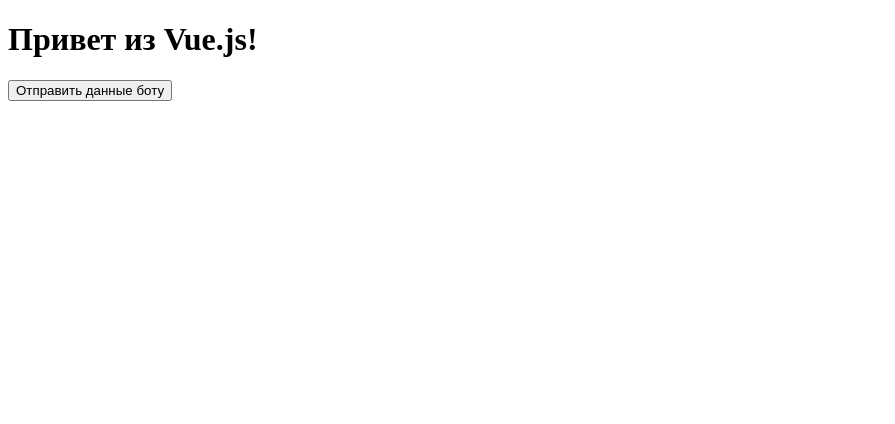
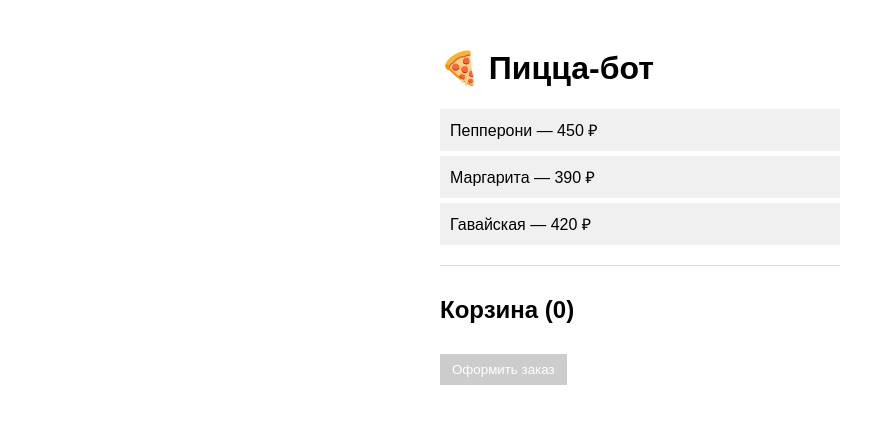
Before and after one commit to Poco-dev/project, a Vue app: page / in a window 1280 px wide. Shown: the top 424 px of the page, without its empty margins (0-895 px from the left). Built offline with nearby package versions, Linux system fonts and the light colour scheme.

Commit message:
Update App.vue

```diff
--- a/src/App.vue
+++ b/src/App.vue
@@ -1,26 +1,110 @@
 <template>
-  <div>
-    <h1>Привет из Vue.js!</h1>
-    <button @click="sendDataToBot">Отправить данные боту</button>
+  <div class="app">
+    <h1>🍕 Пицца-бот</h1>
+
+    <div class="menu">
+      <div v-for="item in menu" :key="item.id" class="menu-item" @click="selectItem(item)">
+        {{ item.name }} — {{ item.price }} ₽
+      </div>
+    </div>
+
+    <div v-if="selectedItem" class="selected-item">
+      Выбрано: <strong>{{ selectedItem.name }}</strong>
+      <button @click="addToCart">Добавить в корзину</button>
+    </div>
+
+    <div class="cart">
+      <h2>Корзина ({{ cart.length }})</h2>
+      <ul>
+        <li v-for="(item, index) in cart" :key="index">
+          {{ item.name }} — {{ item.price }} ₽
+          <button @click="removeFromCart(index)">❌</button>
+        </li>
+      </ul>
+      <button @click="sendOrder" :disabled="!cart.length">Оформить заказ</button>
+    </div>
   </div>
 </template>
 
 <script>
 export default {
-  mounted() {
-    console.log(window.Telegram?.WebApp); // Должен вывести объект, если запущено в Telegram
-    console.log(window.Telegram?.WebApp.initData); // Данные от Telegram (user, chat и т. д.)
+  data() {
+    return {
+      menu: [
+        { id: 1, name: "Пепперони", price: 450 },
+        { id: 2, name: "Маргарита", price: 390 },
+        { id: 3, name: "Гавайская", price: 420 },
+      ],
+      selectedItem: null,
+      cart: [],
+    };
   },
   methods: {
-    sendDataToBot() {
+    selectItem(item) {
+      this.selectedItem = item;
+    },
+    addToCart() {
+      if (this.selectedItem) {
+        this.cart.push(this.selectedItem);
+        this.selectedItem = null;
+      }
+    },
+    removeFromCart(index) {
+      this.cart.splice(index, 1);
+    },
+    sendOrder() {
       if (window.Telegram?.WebApp) {
-        window.Telegram.WebApp.sendData("Данные из Vue!");
-        window.Telegram.WebApp.exitFullscreen();
+        const tg = window.Telegram.WebApp;
+        tg.sendData(JSON.stringify({
+          action: "order",
+          cart: this.cart,
+          total: this.cart.reduce((sum, item) => sum + item.price, 0),
+        }));
+        tg.close();
       } else {
-        console.log('Telegram WebApp не доступен');
-        alert('Telegram WebApp не доступен');
+        alert("Заказ отправлен в консоль (в Telegram было бы боту)");
+        console.log("Заказ:", this.cart);
       }
-    }
-  }
+    },
+  },
 };
 </script>
+
+<style>
+.app {
+  font-family: Arial, sans-serif;
+  padding: 20px;
+  max-width: 400px;
+  margin: 0 auto;
+}
+
+.menu-item {
+  padding: 10px;
+  margin: 5px 0;
+  background: #f0f0f0;
+  cursor: pointer;
+}
+
+.menu-item:hover {
+  background: #e0e0e0;
+}
+
+button {
+  background: #007bff;
+  color: white;
+  border: none;
+  padding: 8px 12px;
+  margin-top: 10px;
+  cursor: pointer;
+}
+
+button:disabled {
+  background: #cccccc;
+}
+
+.cart {
+  margin-top: 20px;
+  border-top: 1px solid #ddd;
+  padding-top: 10px;
+}
+</style>
```
